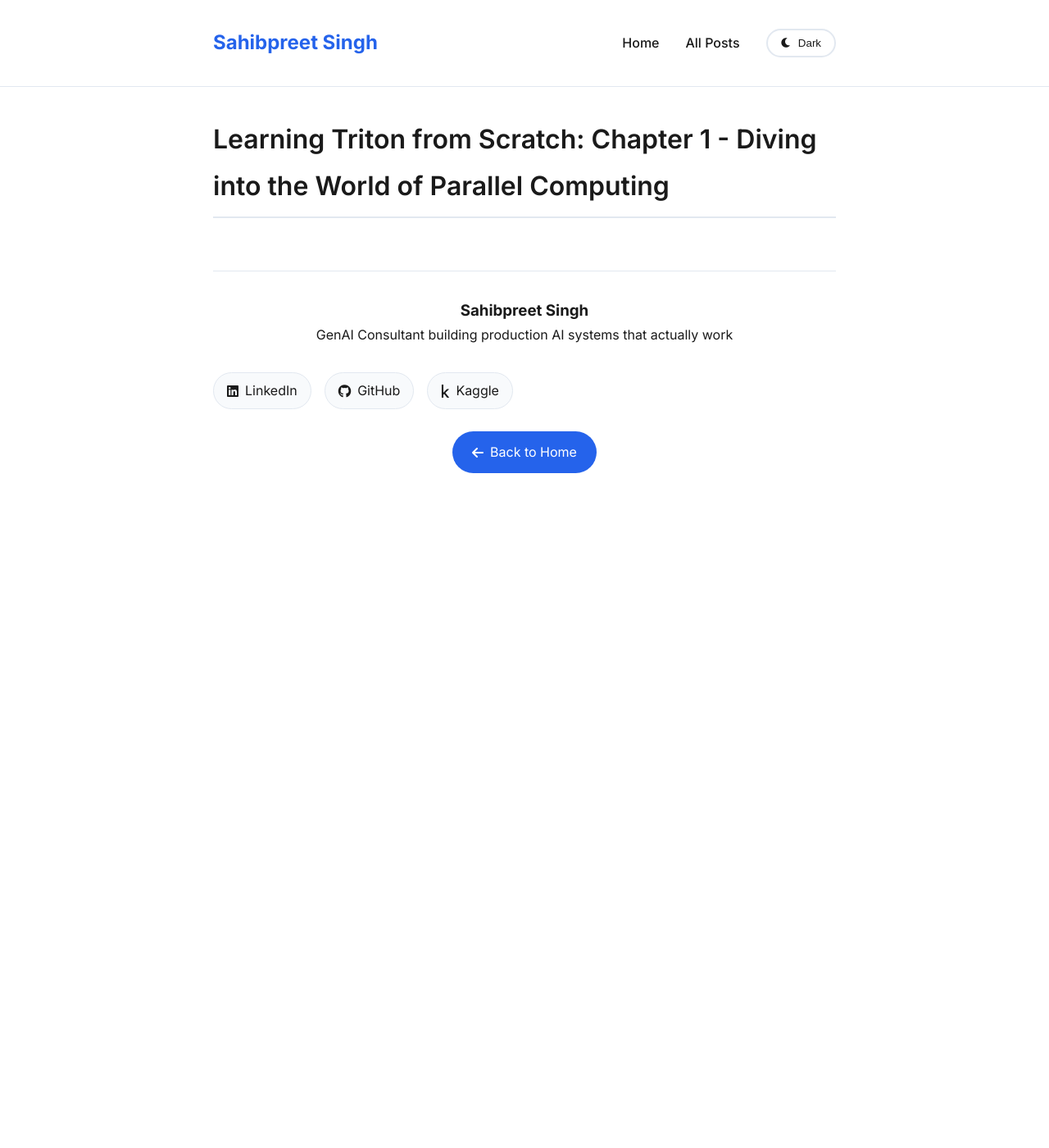
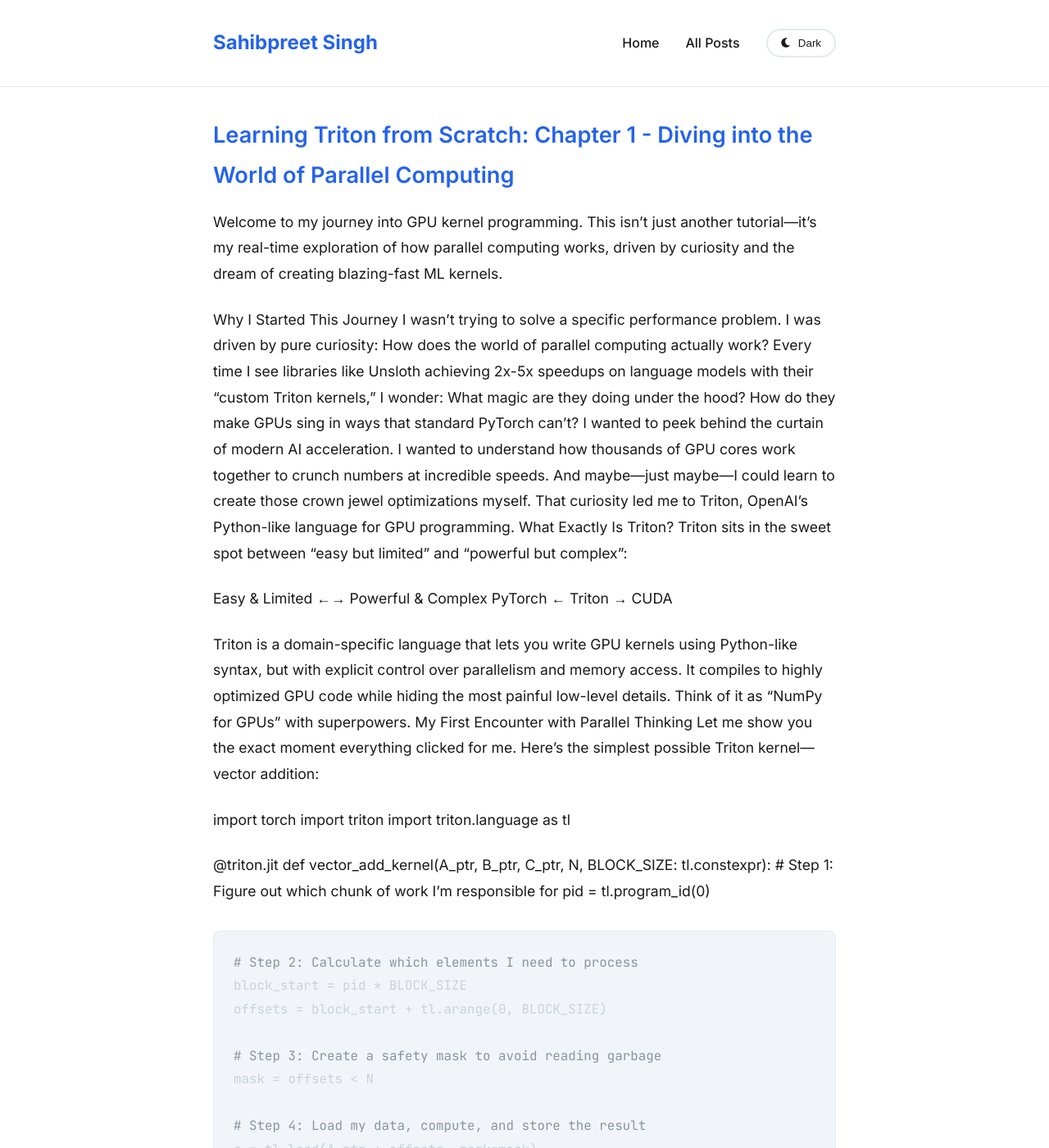
Before and after one commit to sahibpreetsingh12/sahibpreetsingh12.github.io, a Jekyll site: the page built from _posts/2025-08-10-chapter-1-Learning-triton.md, in a window 1280 px wide and 1400 px high, scrolled down 295 px. Shown: the whole window at 82% size. Built offline with Jekyll 4.4.1, drawn with Linux system fonts in a browser that asks for light colours; nearby versions of some CDN libraries; before the commit the page ends 936 px from its top, so only the background shows below that; some of the changed text lies outside the part shown.

Commit message:
posts started

```diff
--- a/_posts/2025-08-10-chapter-1-Learning-triton.md
+++ b/_posts/2025-08-10-chapter-1-Learning-triton.md
@@ -6,4 +6,57 @@ description: "What is Triton, How to get started and Why I started?"
 tags: ["llm Inference","Triton" , "Inference optimization"]
 author: Sahibpreet Singh
 ---
-# Learning Triton from Scratch: Chapter 1 - Diving into the World of Parallel Computing
+## Learning Triton from Scratch: Chapter 1 - Diving into the World of Parallel Computing
+Welcome to my journey into GPU kernel programming. This isn't just another tutorial—it's my real-time exploration of how parallel computing works, driven by curiosity and the dream of creating blazing-fast ML kernels.
+
+Why I Started This Journey
+I wasn't trying to solve a specific performance problem. I was driven by pure curiosity: How does the world of parallel computing actually work?
+Every time I see libraries like Unsloth achieving 2x-5x speedups on language models with their "custom Triton kernels," I wonder: What magic are they doing under the hood? How do they make GPUs sing in ways that standard PyTorch can't?
+I wanted to peek behind the curtain of modern AI acceleration. I wanted to understand how thousands of GPU cores work together to crunch numbers at incredible speeds. And maybe—just maybe—I could learn to create those crown jewel optimizations myself.
+That curiosity led me to Triton, OpenAI's Python-like language for GPU programming.
+What Exactly Is Triton?
+Triton sits in the sweet spot between "easy but limited" and "powerful but complex":
+
+Easy & Limited  ←→  Powerful & Complex
+   PyTorch     ←  Triton  →    CUDA
+
+   Triton is a domain-specific language that lets you write GPU kernels using Python-like syntax, but with explicit control over parallelism and memory access. It compiles to highly optimized GPU code while hiding the most painful low-level details.
+Think of it as "NumPy for GPUs" with superpowers.
+My First Encounter with Parallel Thinking
+Let me show you the exact moment everything clicked for me. Here's the simplest possible Triton kernel—vector addition:
+
+
+import torch
+import triton
+import triton.language as tl
+
+@triton.jit
+def vector_add_kernel(A_ptr, B_ptr, C_ptr, N, BLOCK_SIZE: tl.constexpr):
+    # Step 1: Figure out which chunk of work I'm responsible for
+    pid = tl.program_id(0)
+
+    # Step 2: Calculate which elements I need to process
+    block_start = pid * BLOCK_SIZE
+    offsets = block_start + tl.arange(0, BLOCK_SIZE)
+
+    # Step 3: Create a safety mask to avoid reading garbage
+    mask = offsets < N
+
+    # Step 4: Load my data, compute, and store the result
+    a = tl.load(A_ptr + offsets, mask=mask)
+    b = tl.load(B_ptr + offsets, mask=mask)
+    c = a + b
+    tl.store(C_ptr + offsets, c, mask=mask)
+
+# Usage
+N = 1024
+BLOCK_SIZE = 256
+
+A = torch.randn(N, device='cuda')
+B = torch.randn(N, device='cuda')
+C = torch.empty_like(A)
+
+# Launch 4 programs in parallel
+vector_add_kernel[(N // BLOCK_SIZE,)](A, B, C, N, BLOCK_SIZE=BLOCK_SIZE)
+
+print(torch.allclose(C, A + B))  # True!
```
